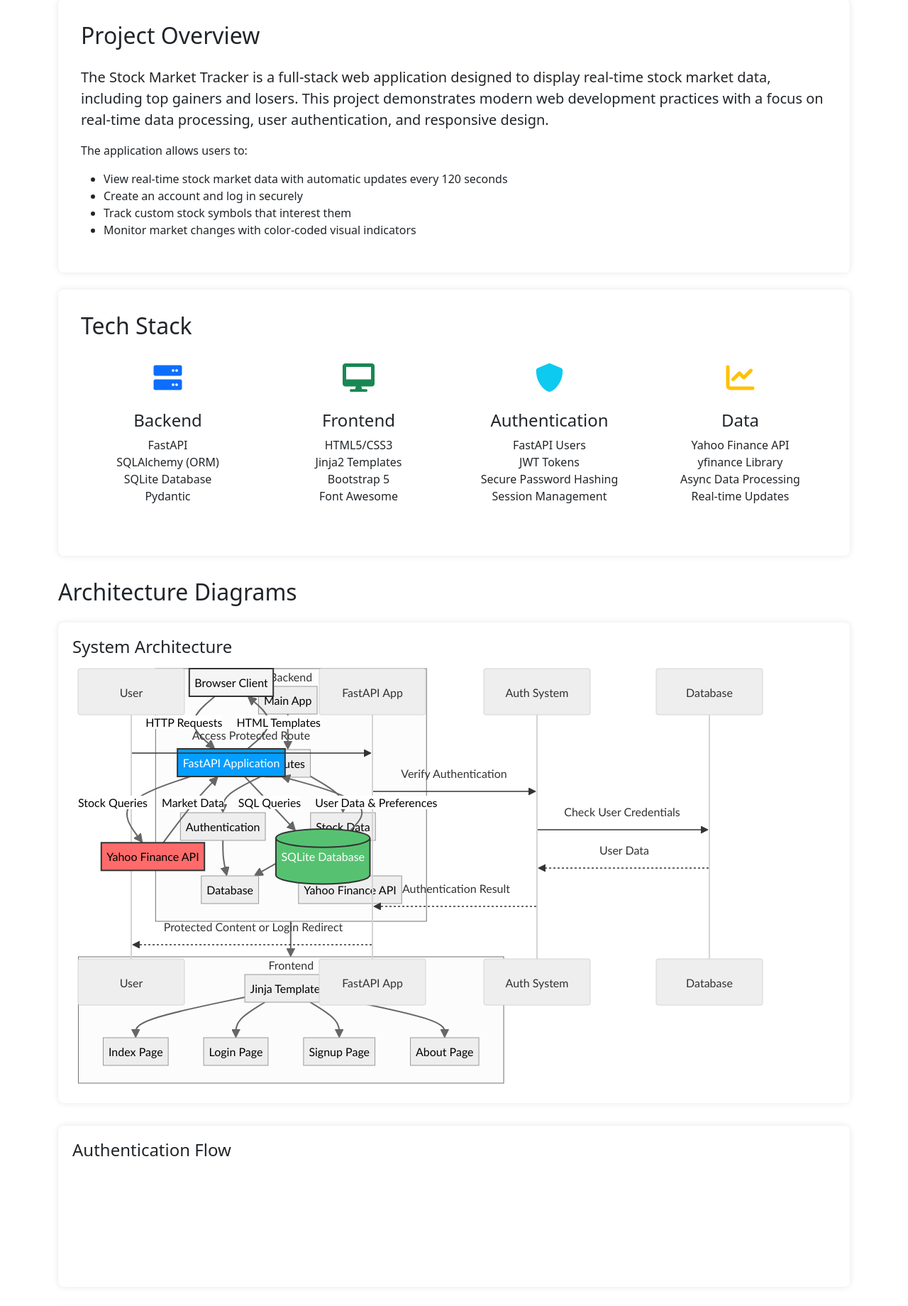
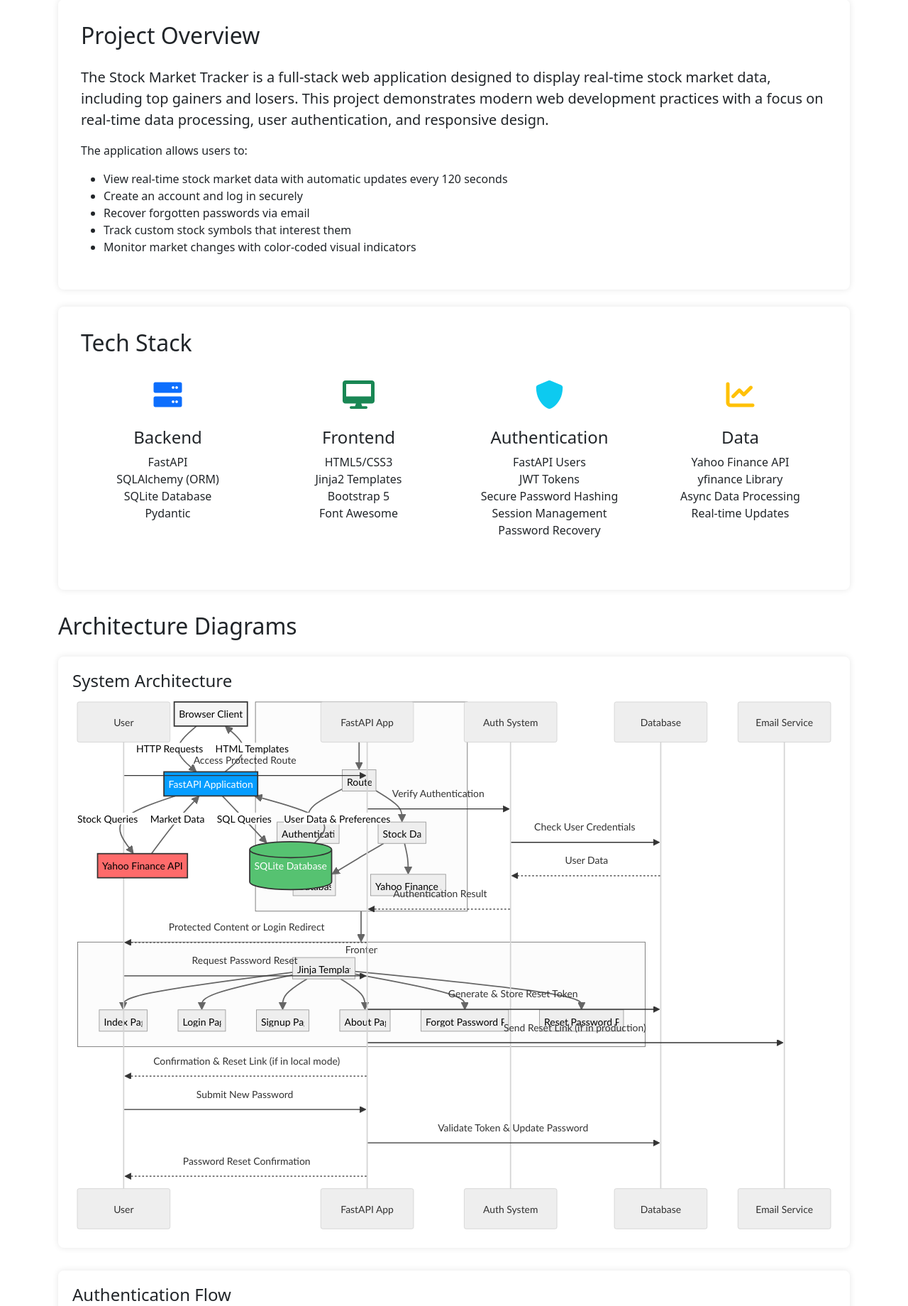
Before and after one commit to gaviral/fastapi-stock-gainers, a FastAPI app: page /about in a window 1280 px wide. Shown: the part 80-1920 px from the top of the page at 71% size. Run offline with FastAPI, Linux system fonts and the light colour scheme; parts of the project's set-up code (start-up, migrations or seed data) failed here and were passed over.

Commit message:
docs: update documentation to fully reflect password recovery feature

```diff
--- a/templates/about.html
+++ b/templates/about.html
@@ -69,6 +69,7 @@
             <ul>
                 <li>View real-time stock market data with automatic updates every 120 seconds</li>
                 <li>Create an account and log in securely</li>
+                <li>Recover forgotten passwords via email</li>
                 <li>Track custom stock symbols that interest them</li>
                 <li>Monitor market changes with color-coded visual indicators</li>
             </ul>
@@ -112,6 +113,7 @@
                         <li>JWT Tokens</li>
                         <li>Secure Password Hashing</li>
                         <li>Session Management</li>
+                        <li>Password Recovery</li>
                     </ul>
                 </div>
                 <div class="col-md-3 mb-4">
@@ -160,6 +162,7 @@
                     participant App as FastAPI App
                     participant Auth as Auth System
                     participant DB as Database
+                    participant Email as Email Service
 
                     User->>App: Access Protected Route
                     App->>Auth: Verify Authentication
@@ -167,6 +170,15 @@
                     DB-->>Auth: User Data
                     Auth-->>App: Authentication Result
                     App-->>User: Protected Content or Login Redirect
+
+                    User->>App: Request Password Reset
+                    App->>DB: Generate & Store Reset Token
+                    App->>Email: Send Reset Link (if in production)
+                    App-->>User: Confirmation & Reset Link (if in local mode)
+
+                    User->>App: Submit New Password
+                    App->>DB: Validate Token & Update Password
+                    App-->>User: Password Reset Confirmation
             </div>
         </div>
 
@@ -189,6 +201,8 @@
                     templates --> login[Login Page]
                     templates --> signup[Signup Page]
                     templates --> about[About Page]
+                    templates --> forgot[Forgot Password Page]
+                    templates --> reset[Reset Password Page]
                     end
 
                     Backend --> Frontend
```
Also changed, not shown: README.md.
